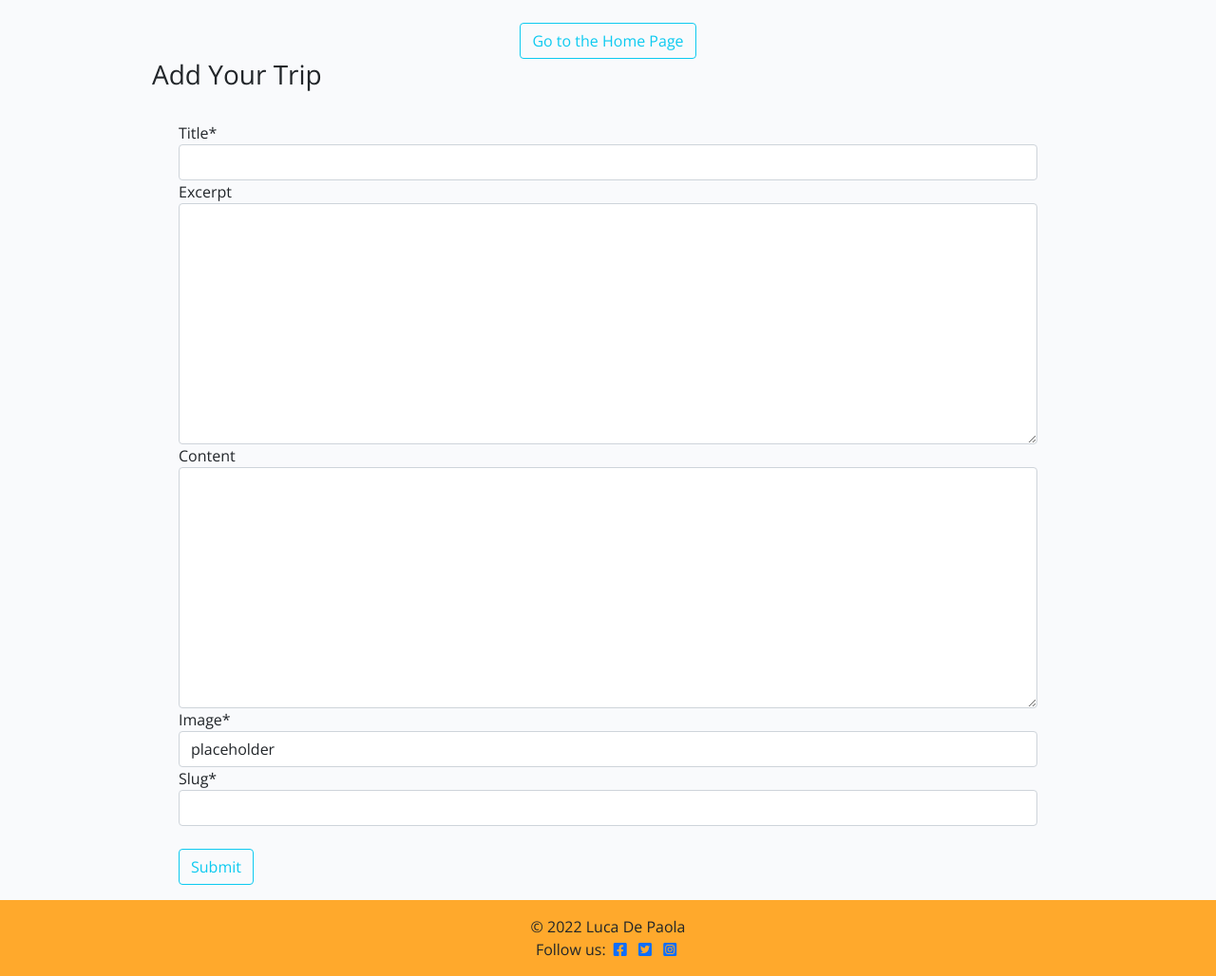
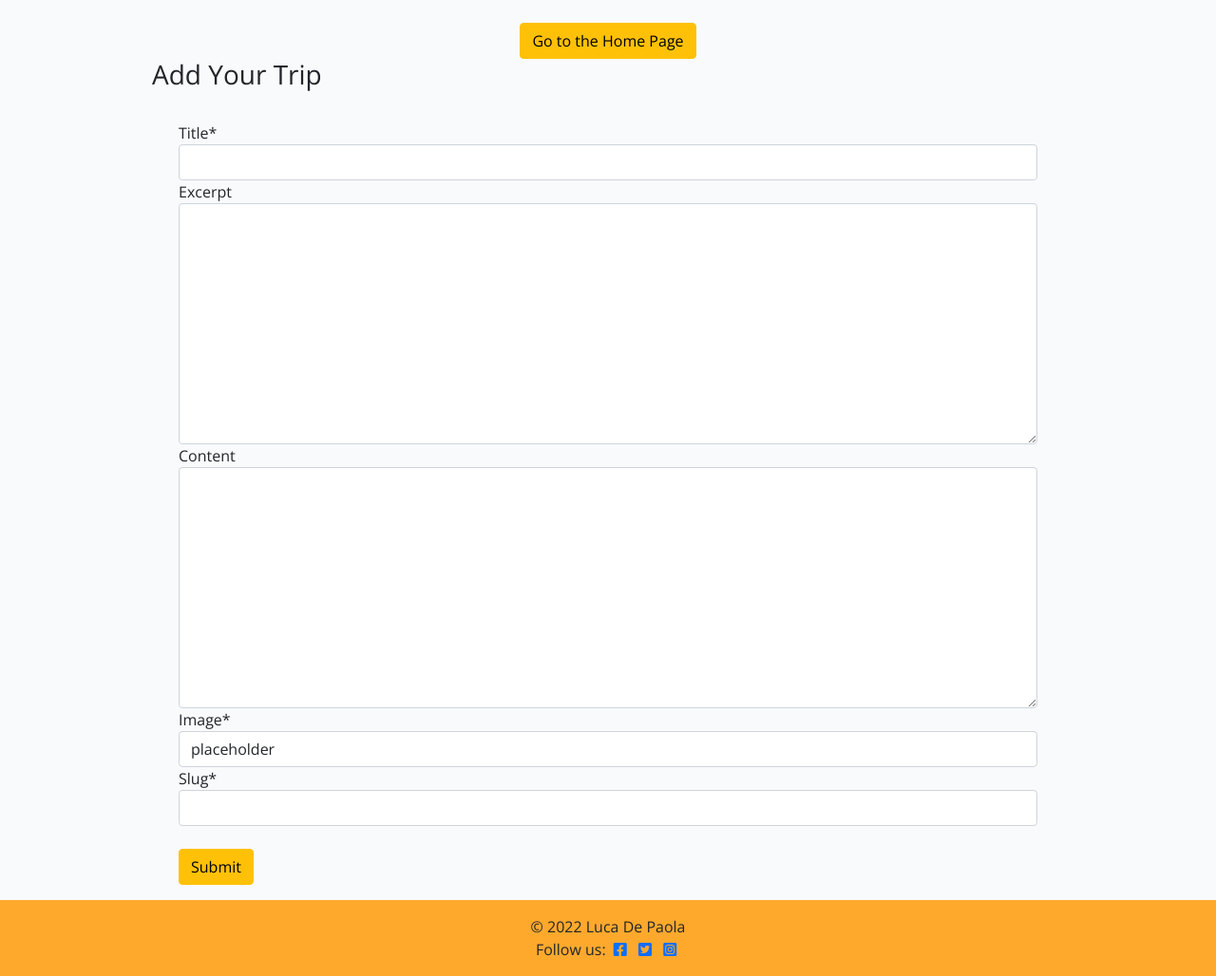
Before and after one commit to LucaDP07/TravelBlog, a Django app: page /addtrip/ in a window 1280 px wide. Shown: the part 68-1096 px from the top of the page at 95% size. Run offline with Django 3.2, Linux system fonts and the light colour scheme; the visitor is signed in with stand-in values (Sample User, id 1); some libraries are stand-ins or nearby versions.

Commit message:
style buttons for trip_form template

```diff
--- a/templates/trip_form.html
+++ b/templates/trip_form.html
@@ -7,7 +7,7 @@
     <div class="row">
         <div class="col text-center">
             <br>
-            <a class="btn btn-outline-info" href="{% url 'home' %}">Go to the Home Page</a>
+            <a class="btn btn-warning" href="{% url 'home' %}">Go to the Home Page</a>
         </div>
     </div>
 
@@ -21,7 +21,7 @@
                     {% csrf_token %}
                     {{ form | crispy }}
 <br>
-                    <input type="submit" value="Submit" class="btn btn-outline-info">
+                    <input type="submit" value="Submit" class="btn btn-warning">
 
                 </form>
             </div>
```
